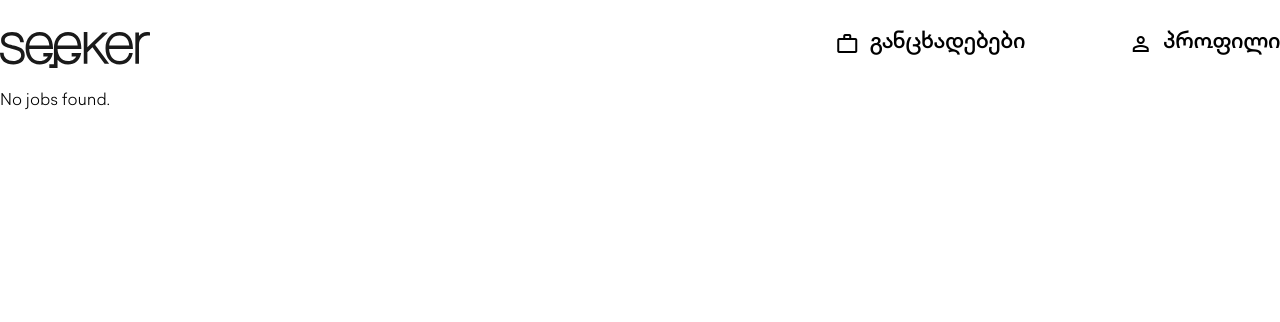
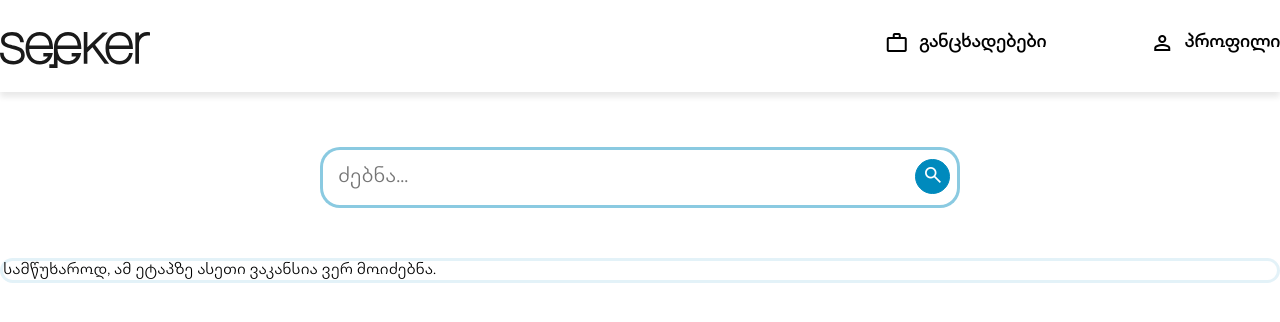
Before and after one commit to nikoloz-p/Seeker, a Django app: page / in a window 1280 px wide. Shown: the top 322 px of the page. Run offline with Django 5.2, Linux system fonts and the light colour scheme; the visitor is signed in with stand-in values (Sample User, id 1); data that the repository does not hold is empty.

Commit message:
updated front page, interests and job search logic

```diff
--- a/backend/core/static/css/style.css
+++ b/backend/core/static/css/style.css
@@ -80,6 +80,7 @@ h1, h2, h3, h4 {
 
 .header{
     background-color: #fff;
+    box-shadow:  0 5px 6px rgb(0 0 0 / 9%);
 }
 
 .header_inner {
@@ -111,7 +112,7 @@ h1, h2, h3, h4 {
 .nav_list_item {
     display: inline-block;
     margin: 0 50px;
-    font-size: 22px;
+    font-size: 18px;
 }
 
 .nav_list_item:last-child {
@@ -133,26 +134,88 @@ h1, h2, h3, h4 {
 .main_inner {
     max-width: 1330px;
     margin: 0 auto;
+}
 
+.search-form {
+    margin: 55px auto 0;
+    position: relative;
+    width: 50%;
+    display: flex;
+    align-items: center;
+    justify-content: center;
+}
+
+.search-form-input {
+    padding: 15px;
+    border-radius: 20px;
+    width: 100%;
+    font-size: 21px;
+    font-family: 'Contractica-Book';
+    border: solid #008bbd75 3px;
+    transition: border 0.2s ease-in-out;
+}
+
+.search-form-input:focus-visible {
+    border-color: #008abd!important; /* or your accent color */
+    box-shadow: 0 0 0 3px rgba(0, 123, 255, 0.2);
+    outline: none;
+}
+
+.search-form-btn {
+    position: absolute;
+    border-radius: 100%;
+    cursor: pointer;
+    color: #fff;
+    width: 35px;
+    height: 35px;
+    background-color: #008abd;
+    border: solid #008abd 1px;
+    text-align: center;
+    right: 10px;
+    top: 12px;
+}
+
+.search-form-btn .material-symbols-outlined{
+    font-size: 22px!important;
+}
+
+
+.job_list {
+    margin-top: 50px;
+    border: solid #008bbd1c 3px;
+    border-radius: 20px;
 }
 
 .job_list_item {
-    margin: 35px 0;
     display: flex;
     justify-content: space-between;
     align-items: center;
+    gap: 20px;
+    padding: 50px;
+    border-bottom: solid #008bbd1c 3px;
+}
+
+.job_list_item *{
+    text-align: center;
+    width: 200px;
 }
 
 .job_list_item a{
+    width: 300px;
+    font-weight: bold;
     color: #000;
-    font-weight: bold;
 }
 
-.job_list_item * {
-    display: block;
-    width: 400px;
-    text-align: center;
+.job_list_item-btn {
+    font-size: 15px!important;
+    padding: 0 10px!important;
 }
+
+.job_list_item .category {
+    font-weight: bold;
+    border-bottom: solid #008abd 2px;
+}
+
 
 .job_list_item_position{
     text-align: left;
--- a/backend/core/templates/core/index.html
+++ b/backend/core/templates/core/index.html
@@ -4,20 +4,35 @@
 {% block title %} განცხადებები {% endblock %}
 
 {% block content %}
+<form method="get" action="{% url 'home' %}" class="search-form">
+    <input type="text" name="q" placeholder="ძებნა..." value="{{ request.GET.q }}" class="search-form-input">
+    <button type="submit"  class="search-form-btn">
+        <span class="material-symbols-outlined">
+            search
+        </span>
+    </button>
+</form>
+
 <ul class="job_list">
+    <div class="job_list-inner">
     {% for job in jobs %}
         <li class="job_list_item">
-            <a href="{{ job.source_site }}">
+            <a href="{{ job.source_site }}" target="_blank">
                 <img src="{% static job.source_icon %}" alt="{{ job.source_site }} logo">
             </a>
             <a href="{{ job.position_url }}" target="_blank" class="job_list_item_position">{{ job.position }}</a>
             <a href="{{ job.company_url }}" target="_blank" class="job_list_item_company">{{ job.company }}</a>
             <span class="published_date">{{ job.published_date }}</span>
             <span class="end_date">{{ job.end_date }}</span>
-            <button class="btn">დეტალურად</button>
+            <span class="category">
+                {{job.category}}
+            </span>
+            <button type="button" class="btn job_list_item-btn">
+                დეტალურად
+            </button>
         </li>
     {% empty %}
-        <li>No jobs found.</li>
+        სამწუხაროდ, ამ ეტაპზე ასეთი ვაკანსია ვერ მოიძებნა.
     {% endfor %}
 </ul>
 {% endblock %}
--- a/backend/core/views.py
+++ b/backend/core/views.py
@@ -13,13 +13,37 @@ from django.urls import reverse
 from django.contrib.auth import logout
 from django.contrib import messages
 from urllib.parse import urlparse
+from django.db.models import Q
 import random
 
 
 User = get_user_model()
 
+# categories
+
+categories_map = {
+    'გაყიდვები': ['გაყიდვები', 'ბიზნესი', 'ბიზნეს', 'ფინანსისტი', 'ფინანსური', 'ფინანსები' 'მენეჯერი', 'კონსულტანტი'],
+    'UI/UX დიზაინი':  ['ui', 'ux', 'დიზაინერი', '3d'],
+    'პროგრამირება': ['python', 'პითონი', 'დეველოპერი', 'მონაცემთა', 'ბაზები', '.net', 'java'],
+    'არქიტექტურა': ['არქიტექტორი']
+
+}
+
+def categorize_job(title):
+    text = (title or "").lower()
+    for category, keywords in categories_map.items():
+        if any(keyword.lower() in text for keyword in keywords):
+            return category
+    return "სხვა"
+
+
 def job_list(request):
     user = request.user
+
+    if not user.is_authenticated:
+        return redirect('authorization')
+
+    query = request.GET.get('q', '').strip().lower()
 
     hr_jobs = list(HrGe.objects.all())
     jobs_ge = list(JobsGe.objects.all())
@@ -34,20 +58,35 @@ def job_list(request):
     all_jobs = hr_jobs + jobs_ge + myjobs_ge
     random.shuffle(all_jobs)
 
+    user_interests = [i.name for i in user.interests.all()]
+    filtered_jobs = []
+
     for job in all_jobs:
         domain = urlparse(job.position_url).netloc.lower()
+
         if domain.startswith("www."):
             domain = domain[4:]
 
-        source_site = domain
-        source_icon = icon_map.get(source_site, "images/src_website_logos/default_logo.svg")
+        source_site = f'https://{domain}'
+        source_icon = icon_map.get(domain)
 
         setattr(job, 'source_site', source_site)
         setattr(job, 'source_icon', source_icon)
 
-    random_jobs = all_jobs[:50]
-    if not user.is_authenticated:
-        return redirect('authorization')
+        title = getattr(job, 'title', '') or getattr(job, 'position', '')
+        category = categorize_job(title)
+        setattr(job, 'category', category)
+
+        if category in user_interests:
+            if query:
+                if query in title.lower():
+                    filtered_jobs.append(job)
+            else:
+                filtered_jobs.append(job)
+
+    random.shuffle(filtered_jobs)
+    random_jobs = filtered_jobs[:20]
+
 
     return render(request, 'core/index.html', {'jobs': random_jobs})
 
```
Also changed, not shown: backend/media/profile_pics/image.webp (added).
